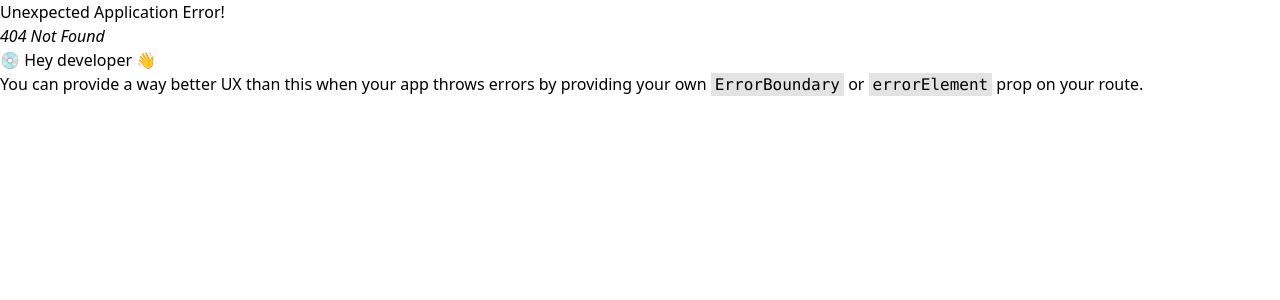
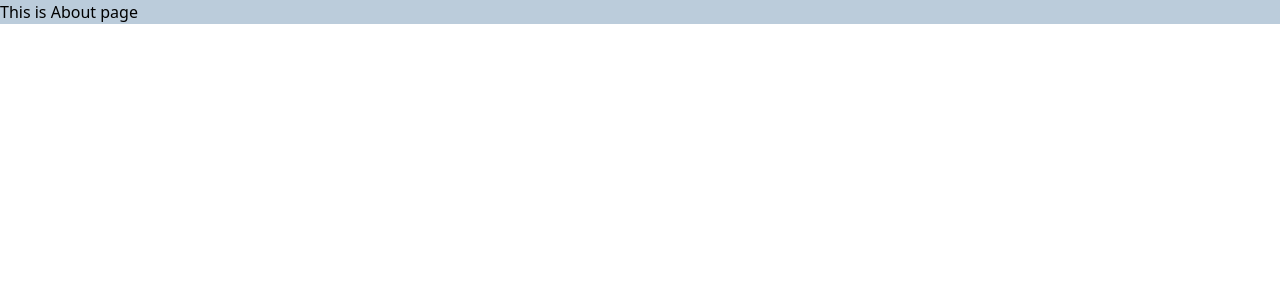
Before and after one commit to turzacse/HexaByte-Frontend, a React (Vite) app: page /about in a window 1280 px wide. Before the commit this address had no page. Shown: the top 300 px of the page. Built offline with nearby package versions, Linux system fonts and the light colour scheme.

Commit message:
Creating the file

```diff
--- /dev/null
+++ b/src/Pages/About/About.jsx
@@ -0,0 +1,11 @@
+import React from 'react';
+
+const About = () => {
+    return (
+        <div>
+            This is About page
+        </div>
+    );
+};
+
+export default About;
--- /dev/null
+++ b/src/Pages/ContactUs/ContactUs.jsx
@@ -0,0 +1,11 @@
+import React from 'react';
+
+const ContactUs = () => {
+    return (
+        <div>
+            This is ContactUS page
+        </div>
+    );
+};
+
+export default ContactUs;
--- /dev/null
+++ b/src/Pages/Service/Service.jsx
@@ -0,0 +1,11 @@
+import React from 'react';
+
+const Service = () => {
+    return (
+        <div>
+            This is Service page
+        </div>
+    );
+};
+
+export default Service;
--- /dev/null
+++ b/src/Pages/Testimonial/Testimonial.jsx
@@ -0,0 +1,11 @@
+import React from 'react';
+
+const Testimonial = () => {
+    return (
+        <div>
+            This is testimonial page
+        </div>
+    );
+};
+
+export default Testimonial;
```
Also changed, not shown: src/Routes/MainRoutes.jsx (+24 -1 lines).
